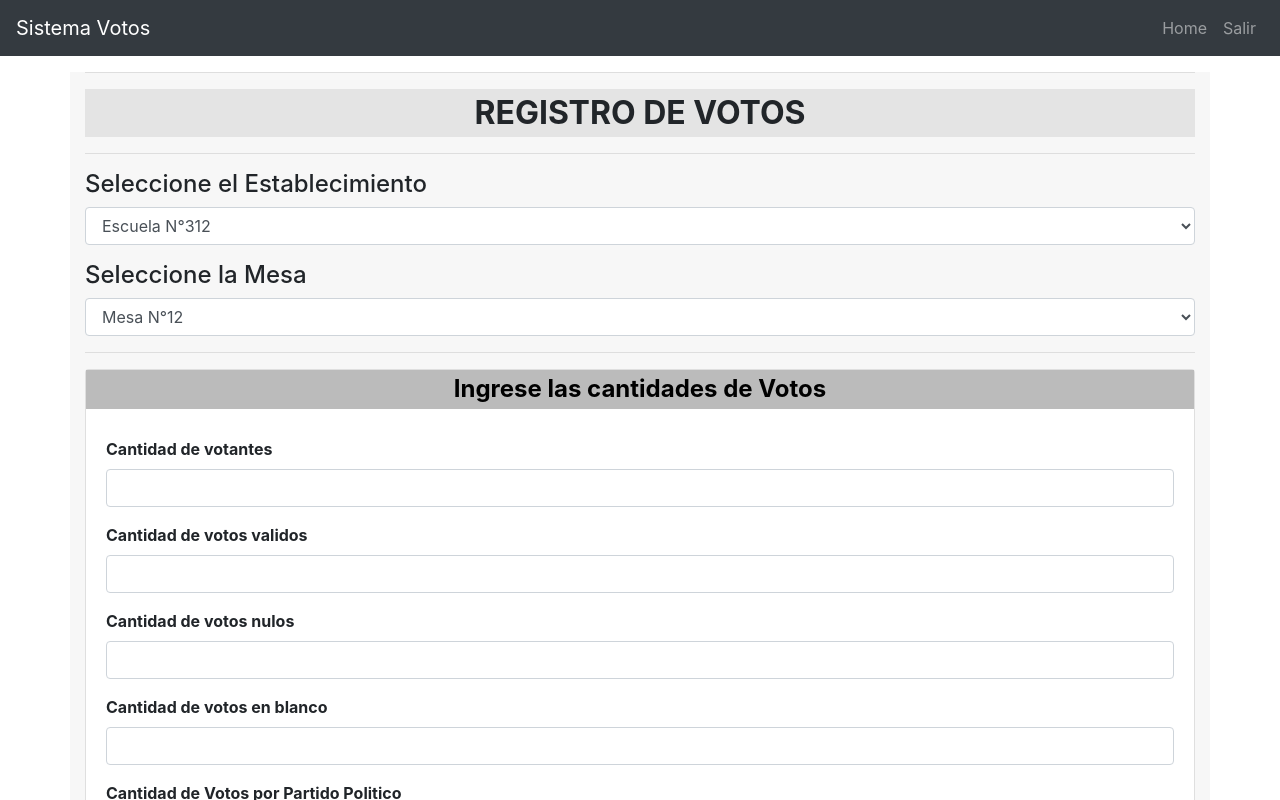
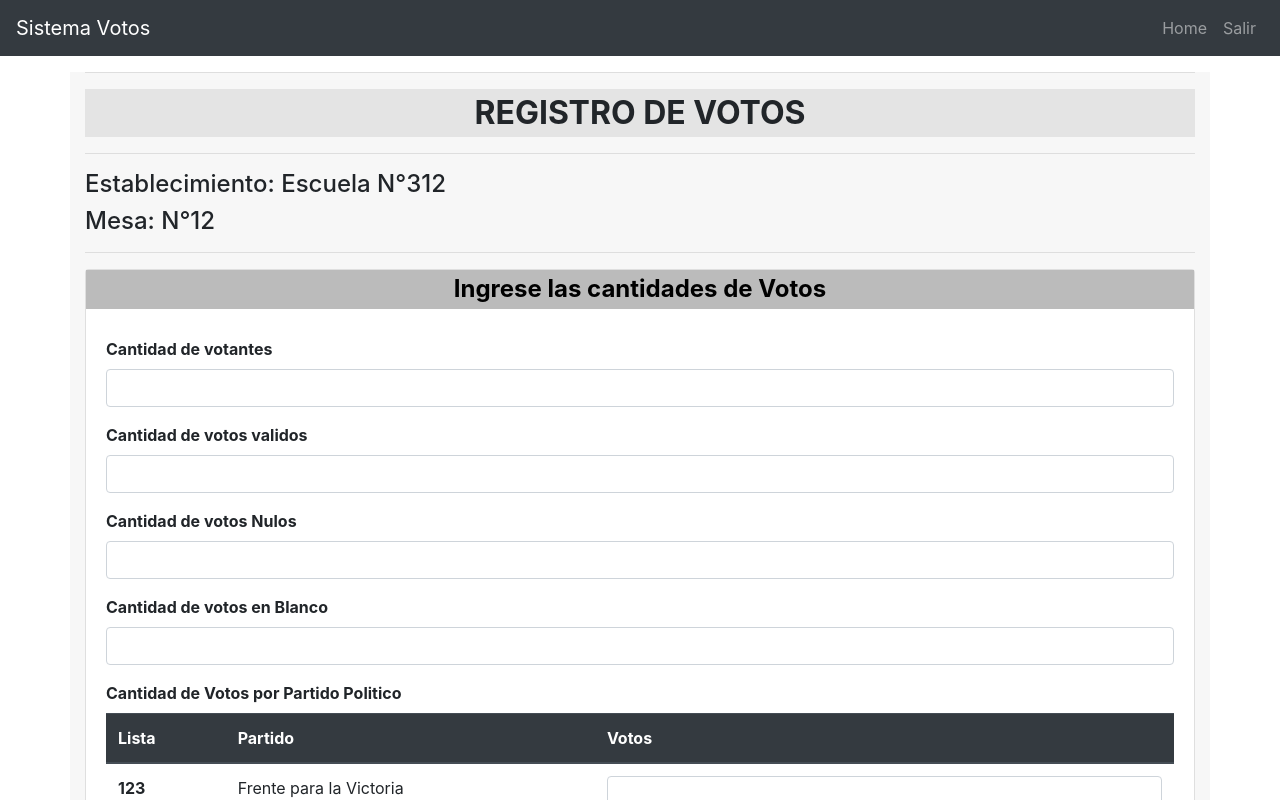
Before and after one commit to ElioGPez/votos-vue, a Vue app: page /registro in a window 1280 px wide. Shown: the top 800 px of the page. Built offline with nearby package versions, Linux system fonts and the light colour scheme.

Commit message:
Validaciones en inputs Prueba 1

```diff
--- a/package.json
+++ b/package.json
@@ -11,6 +11,7 @@
     "express": "^4.16.4",
     "vue": "^2.6.6",
     "vue-router": "^3.0.1",
+    "vuelidate": "^0.7.4",
     "vuex": "^3.0.1"
   },
   "devDependencies": {
--- a/src/App.vue
+++ b/src/App.vue
@@ -11,7 +11,9 @@
 
 <script>
 import Nav from "@/components/Nav.vue";
-
+import Vue from 'vue'
+import Vuelidate from 'vuelidate'
+Vue.use(Vuelidate)
 
 export default {
   name : 'App',
--- /dev/null
+++ b/src/components/Establecimiento.vue
@@ -0,0 +1,17 @@
+<template>
+  <div>
+    <hr>
+    <div>
+      <h4>Establecimiento: Escuela N°312</h4>
+    </div>
+    <div>
+      <h4>Mesa: N°12</h4>
+    </div>
+  </div>
+</template>
+
+<script>
+export default {
+  name: "establecimiento"
+};
+</script>
--- /dev/null
+++ b/src/components/Titulo.vue
@@ -0,0 +1,16 @@
+<template>
+  <div>
+    <hr>
+    <div id="titulo">
+      <h2 class="text-center">
+        <b>REGISTRO DE VOTOS</b>
+      </h2>
+    </div>
+  </div>
+</template>
+
+<script>
+export default {
+  name: "titulo"
+};
+</script>
--- a/src/views/Registro.vue
+++ b/src/views/Registro.vue
@@ -1,36 +1,7 @@
 <template>
   <div id="cuerpo" class="container">
-    <hr>
-    <div id="titulo">
-      <h2 class="text-center">
-        <b>REGISTRO DE VOTOS</b>
-      </h2>
-    </div>
-    <hr>
-    <div>
-      <h4>Seleccione el Establecimiento</h4>
-    </div>
-      <div class="form-group">
-    <select class="form-control" id="exampleFormControlSelect1">
-      <option>Escuela N°312</option>
-      <option>2</option>
-      <option>3</option>
-      <option>4</option>
-      <option>5</option>
-    </select>
-  </div>
-    <div>
-      <h4>Seleccione la Mesa</h4>
-    </div>
-      <div class="form-group">
-    <select class="form-control" id="exampleFormControlSelect1">
-      <option>Mesa N°12</option>
-      <option>2</option>
-      <option>3</option>
-      <option>4</option>
-      <option>5</option>
-    </select>
-  </div>
+    <Titulo></Titulo>
+    <Establecimiento></Establecimiento>
     <hr>
     <div class="card">
       <div>
@@ -38,23 +9,84 @@
           <b>Ingrese las cantidades de Votos</b>
         </h4>
       </div>
-      <form class="card-body">
+      <form class="card-body" @submit.prevent="handleSubmit">
+        <!-- Input Votantes -->
         <div class="form-group">
           <label for="exampleFormControlInput1">Cantidad de votantes</label>
-          <input type="number" class="form-control" id="exampleFormControlInput1" placeholder>
+          <input
+            type="number"
+            class="form-control"
+            v-model="num_votantes"
+            @input="$v.num_votantes.$touch()"
+            :class="{ error: $v.num_votantes.$error }"
+          >
+          <div v-if="$v.num_votantes.$dirty">
+              <div v-if="!$v.num_votantes.required" class="alert alert-danger" role="alert">
+                <strong>Cuidado!</strong> Este campo es requerido
               </div>
+              <div v-if="!$v.num_votantes.integer" class="alert alert-danger" role="alert">
+                <strong>Cuidado!</strong> El valor debe ser Entero
+              </div>
+          </div>
+        </div>
+        <!-- Input Votos validos -->
         <div class="form-group">
           <label for="exampleFormControlInput1">Cantidad de votos validos</label>
-          <input type="number" class="form-control" id="exampleFormControlInput1" placeholder>
+          <input
+            type="number"
+            class="form-control"
+            v-model="votos_validos"
+            @input="$v.votos_validos.$touch()"
+            :class="{ error: $v.votos_validos.$error }"
+          >
+          <div v-if="$v.votos_validos.$dirty">
+              <div v-if="!$v.votos_validos.required" class="alert alert-danger" role="alert">
+                <strong>Cuidado!</strong> Este campo es requerido
               </div>
+              <div v-if="!$v.votos_validos.integer" class="alert alert-danger" role="alert">
+                <strong>Cuidado!</strong> El valor debe ser Entero
+              </div>
+          </div>
+        </div>
+        <!-- Input Votos nulos -->
         <div class="form-group">
-          <label for="exampleFormControlInput1">Cantidad de votos nulos</label>
-          <input type="number" class="form-control" id="exampleFormControlInput1" placeholder>
+          <label for="exampleFormControlInput1">Cantidad de votos Nulos</label>
+          <input
+            type="number"
+            class="form-control"
+            v-model="votos_nulos"
+            @input="$v.votos_nulos.$touch()"
+            :class="{ error: $v.votos_nulos.$error }"
+          >
+          <div v-if="$v.votos_nulos.$dirty">
+              <div v-if="!$v.votos_nulos.required" class="alert alert-danger" role="alert">
+                <strong>Cuidado!</strong> Este campo es requerido
               </div>
+              <div v-if="!$v.votos_nulos.integer" class="alert alert-danger" role="alert">
+                <strong>Cuidado!</strong> El valor debe ser Entero
+              </div>
+          </div>
+        </div>
+        <!-- Input Votos en blanco -->
         <div class="form-group">
-          <label for="exampleFormControlInput1">Cantidad de votos en blanco</label>
-          <input type="number" class="form-control" id="exampleFormControlInput1" placeholder>
+          <label for="exampleFormControlInput1">Cantidad de votos en Blanco</label>
+          <input
+            type="number"
+            class="form-control"
+            v-model="votos_blanco"
+            @input="$v.votos_blanco.$touch()"
+            :class="{ error: $v.votos_blanco.$error }"
+          >
+          <div v-if="$v.votos_blanco.$dirty">
+              <div v-if="!$v.votos_blanco.required" class="alert alert-danger" role="alert">
+                <strong>Cuidado!</strong> Este campo es requerido
               </div>
+              <div v-if="!$v.votos_blanco.integer" class="alert alert-danger" role="alert">
+                <strong>Cuidado!</strong> El valor debe ser Entero
+              </div>
+          </div>
+        </div>
+
         <div class="form-group">
           <label for="exampleFormControlSelect1">Cantidad de Votos por Partido Politico</label>
           <table class="table table-hover">
@@ -89,23 +121,67 @@
               </tr>
             </tbody>
           </table>
-
         </div>
-        <button type="submit" class="btn btn-primary btn-lg btn-block"><b>GUARDAR REGISTRO</b></button>
+        <button type="submit" class="btn btn-primary btn-lg btn-block">
+          <b>GUARDAR REGISTRO</b>
+        </button>
       </form>
     </div>
     <br>
   </div>
 </template>
 <script>
-export default {};
+import { required, minLength, between, integer } from "vuelidate/lib/validators";
+import Titulo from "@/components/Titulo.vue";
+import Establecimiento from "@/components/Establecimiento.vue";
+
+export default {
+  data() {
+    return {
+      votos_validos: "",
+      votos_nulos: "",
+      votos_blanco: "",
+      num_votantes: ""
+    };
+  },
+  validations: {
+    votos_validos: {
+      required,
+      integer
+    },
+    num_votantes: {
+      required,
+      integer
+    },
+    votos_blanco: {
+      required,
+      integer
+    },
+    votos_nulos: {
+      required,
+      integer
+    }
+  },
+  components: {
+    Titulo,
+    Establecimiento
+  },
+  methods: {
+    onSubmit() {},
+    handleSubmit(e) {
+      this.submitted = true;
+      // stop here if form is invalid
+      this.$v.$touch();
+      if (this.$v.$invalid) {
+        return;
+      }
+    }
+  }
+};
 </script>
 
 <style>
-/*h2 {
-  background-color: black;
-  color: white;
-}*/
+
 #subtitulo {
   background-color: rgb(187, 187, 187);
   color: black;
@@ -116,14 +192,20 @@ export default {};
 label {
   font-weight: bold;
 }
-h2{
-    background-color:rgb(228, 228, 228);
+h2 {
+  background-color: rgb(228, 228, 228);
   padding: 5px;
 }
-/*form{
-    background-color: aliceblue;
-}*/
-#cuerpo{
+#cuerpo {
   background-color: rgb(247, 247, 247);
 }
+input:focus {
+  outline: none;
+}
+.error {
+  border: 1px solid red;
+}
+.error-mensaje {
+  color: red;
+}
 </style>
```
Also changed, not shown: 1 other file (tests, documents, lock files or other folders). Lines whose indentation alone changed are shown as unchanged.
